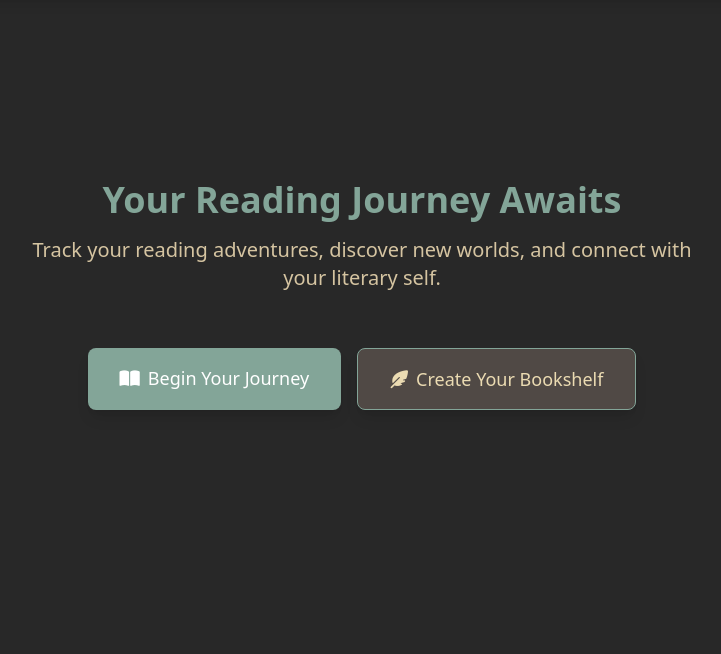
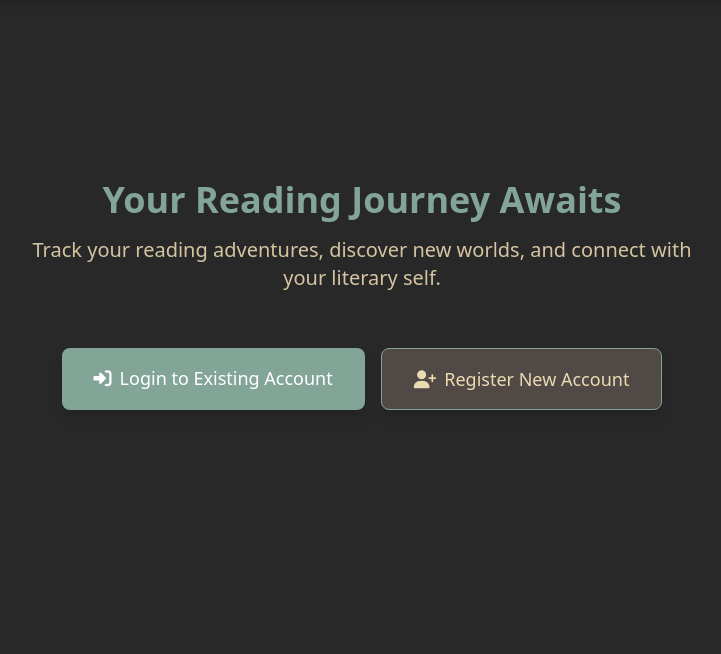
Before and after one commit to pypeaday/great-reads, a FastAPI app: page / in a window 1280 px wide. Shown: the part 66-720 px from the top of the page, without its empty margins (278-999 px from the left). Run offline with FastAPI, Linux system fonts and the light colour scheme; some libraries are stand-ins or nearby versions.

Commit message:
fix: homepage buttons

```diff
--- a/app/templates/index.html
+++ b/app/templates/index.html
@@ -139,10 +139,10 @@
         </div>
         <div class="flex flex-col sm:flex-row gap-3 sm:gap-4 mt-6">
             <a href="/login" class="px-8 py-4 bg-theme-accent text-white rounded-lg hover:opacity-90 transition-all transform hover:-translate-y-1 text-lg font-medium shadow-lg">
-                <i class="fas fa-book-open mr-2"></i>Begin Your Journey
+                <i class="fas fa-sign-in-alt mr-2"></i>Login to Existing Account
             </a>
             <a href="/register" class="px-8 py-4 bg-theme-bg2 text-theme-fg rounded-lg hover:bg-theme-bg border border-theme-accent transition-all transform hover:-translate-y-1 text-lg font-medium shadow-lg">
-                <i class="fas fa-feather-alt mr-2"></i>Create Your Bookshelf
+                <i class="fas fa-user-plus mr-2"></i>Register New Account
             </a>
         </div>
     </div>
```
